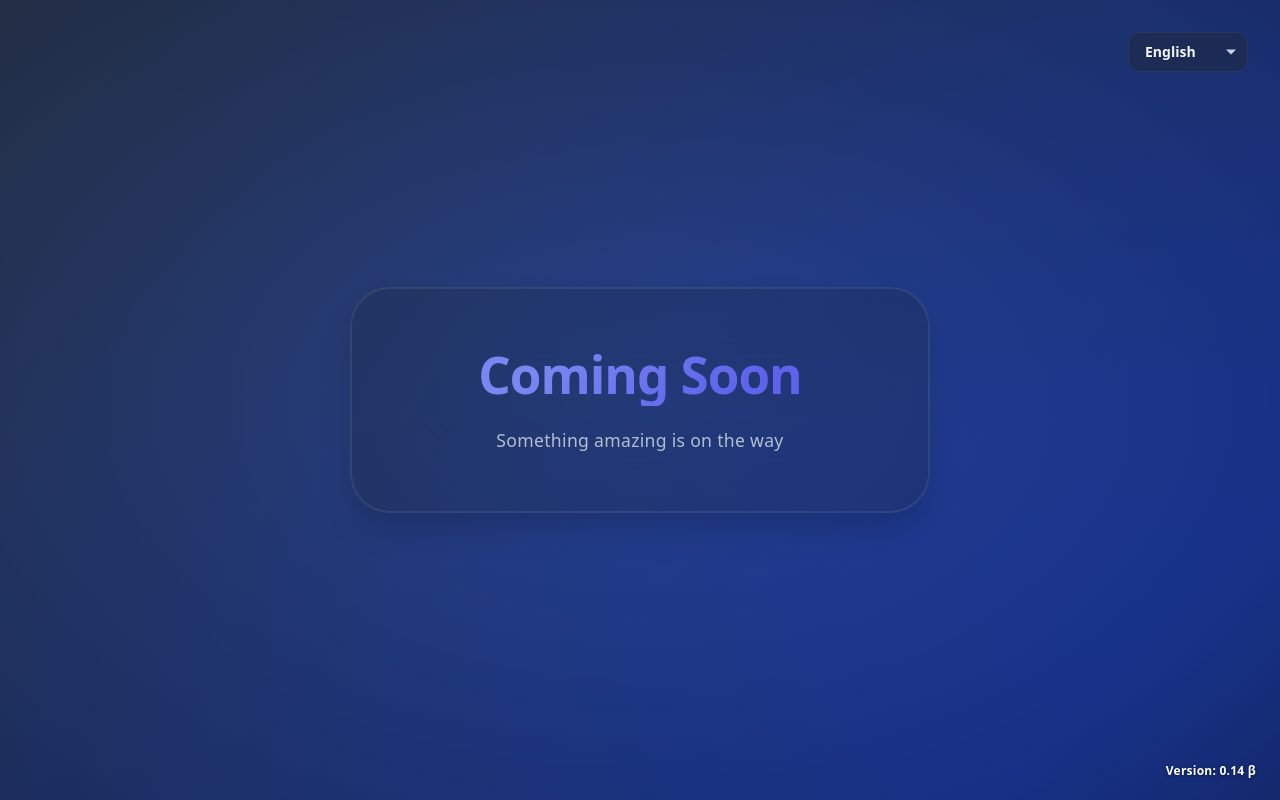
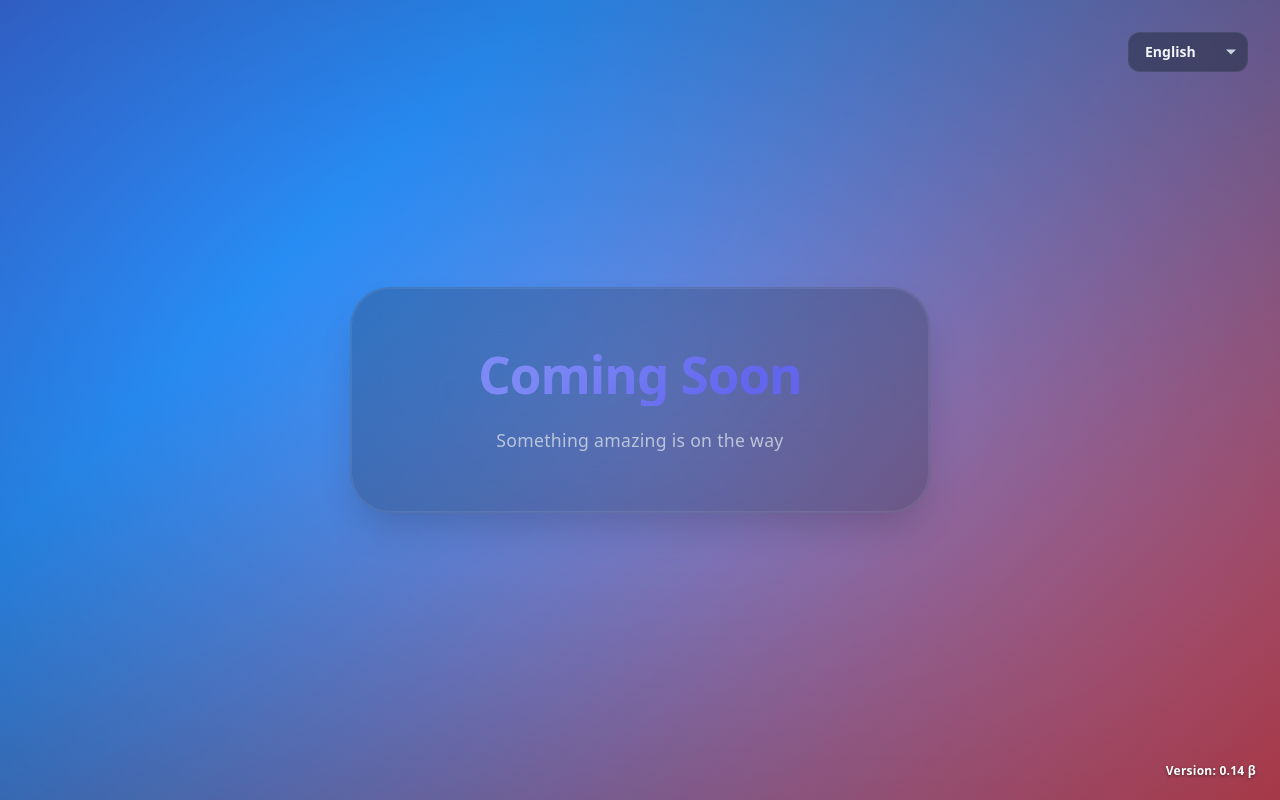
Before and after one commit to LCSOGthb/Games, a Next.js app: page / in a window 1280 px wide. Built offline with nearby package versions, Linux system fonts and the light colour scheme.

Commit message:
Enhance gradient background with vibrant colors and dynamic animation

```diff
--- a/app/globals.css
+++ b/app/globals.css
@@ -57,13 +57,14 @@ body {
   background: linear-gradient(
     135deg,
     #0f172a 0%,
-    #1e293b 25%,
-    #334155 50%,
-    #1e40af 75%,
+    #7c3aed 20%,
+    #2563eb 40%,
+    #06b6d4 60%,
+    #ec4899 80%,
     #0f172a 100%
   );
   background-size: 400% 400%;
-  animation: gradientShift 20s ease infinite;
+  animation: gradientShift 20s ease infinite, colorCycle 45s ease-in-out infinite;
 }
 
 @keyframes gradientShift {
@@ -75,6 +76,24 @@ body {
   }
   100% {
     background-position: 0% 50%;
+  }
+}
+
+@keyframes colorCycle {
+  0% {
+    filter: hue-rotate(0deg) saturate(1);
+  }
+  25% {
+    filter: hue-rotate(60deg) saturate(1.2);
+  }
+  50% {
+    filter: hue-rotate(120deg) saturate(1.1);
+  }
+  75% {
+    filter: hue-rotate(240deg) saturate(1.2);
+  }
+  100% {
+    filter: hue-rotate(360deg) saturate(1);
   }
 }
 
```
